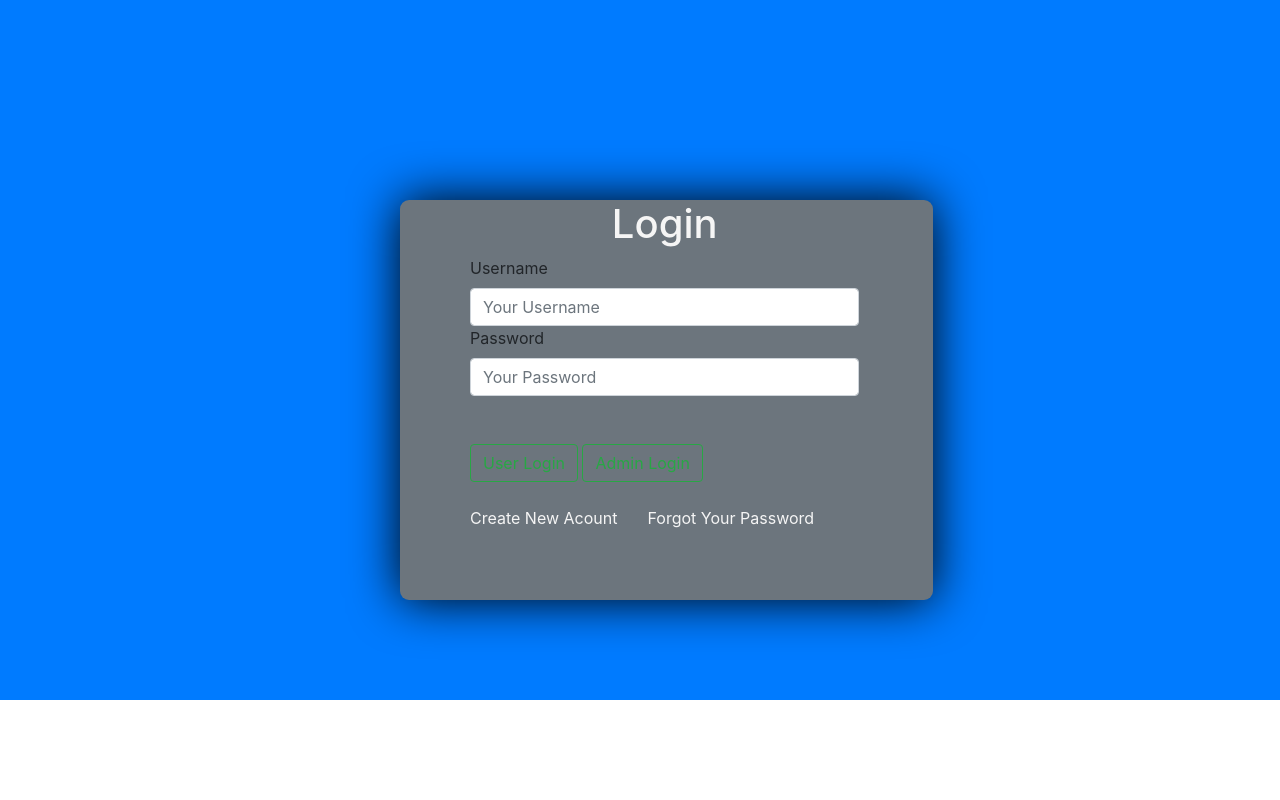
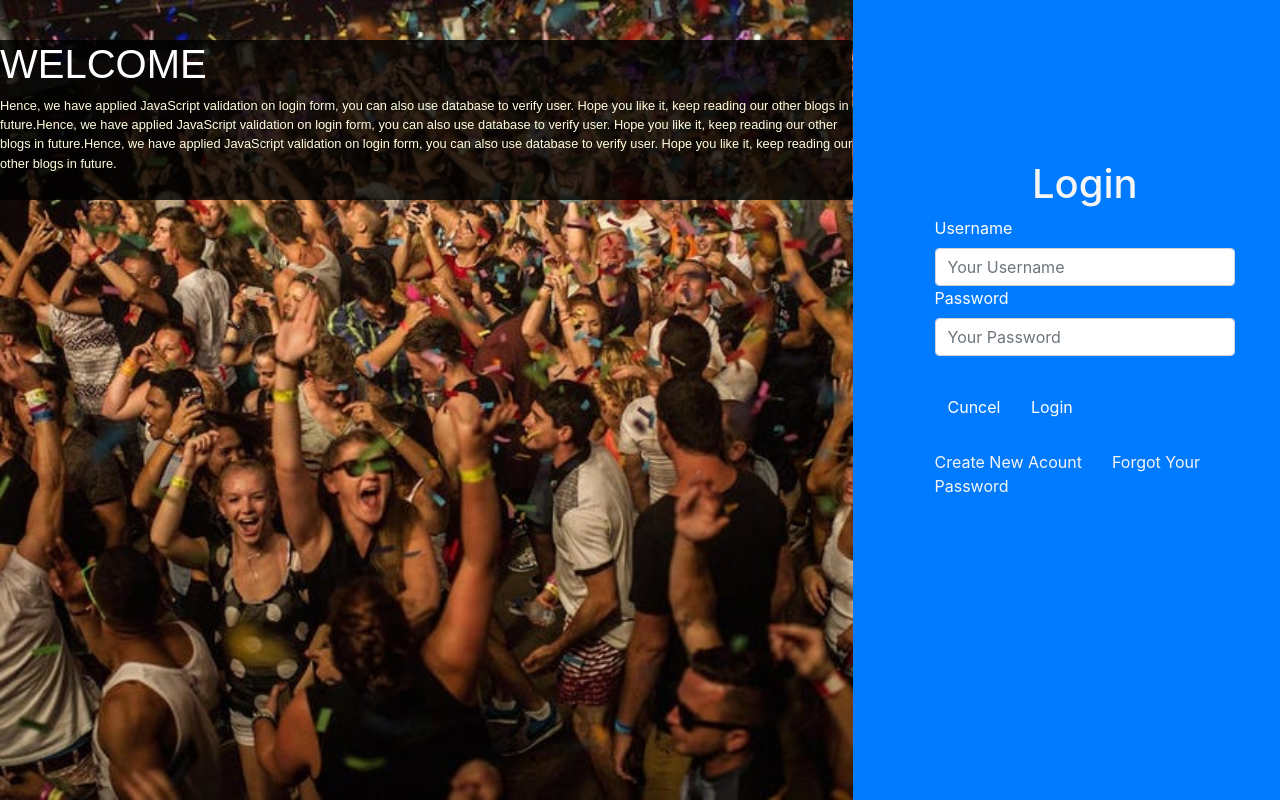
Before and after one commit to jado-jeady/party-ticket, a plain HTML site: page index.html in a window 1280 px wide. Drawn offline with Linux system fonts and the light colour scheme; files whose address does not match are found by name.

Commit message:
the formating of login form and add js static login with jado as password and username

```diff
--- a/index.html
+++ b/index.html
@@ -1,10 +1,9 @@
 <link rel="stylesheet" type="text/css" href="bootstrap.min.css">
 <style type="text/css">
 	.formholder{
-		height: 400px;
-		margin-left: 400px;
-		margin-top: 200px;
-		box-shadow: 0px 0px 50px 0px black;
+		height: 60vh;
+		/*margin-left: 30vw;*/
+		margin-top: 20vh;
 		border-radius: 9px;
 
 	}
@@ -13,14 +12,25 @@
 
 <div class="container-fluid">
 
-	<div class="row bg-primary" style="height: 700px;">
-		<div class="col-md-5 bg-secondary formholder">
-			<form class="form col-md-10" style="margin-left: 40px;">
+	<div class="row bg-primary" style="height: 100vh;">
+		<div class="col-md-8 bg-secondary" style="background-image: url(6.jpg); background-repeat: no-repeat; background-size:cover;">
+
+
+		</div>
+<div style="font-size:2em; height: 20vh; width: 66.6vw;  top:5vh; box-shadow: 2em; font-family: sans-serif; background-color: rgb(1, 1, 1,0.8); position: absolute;">
+	 <h1 class="text text-white" style="box-shadow: 2em; font-family: sans-serif;  position: relative;">WELCOME</h1>
+	 <p style="color:lightyellow; font-size:0.4em;">Hence, we have applied JavaScript validation on login form, you can also use database to verify user. Hope you like it, keep reading our other blogs in future.Hence, we have applied JavaScript validation on login form, you can also use database to verify user. Hope you like it, keep reading our other blogs in future.Hence, we have applied JavaScript validation on login form, you can also use database to verify user. Hope you like it, keep reading our other blogs in future. </p>
+	 </div>
+		<div class="col-md-4 bg-primary formholder">
+			<form class="form col-md-10" style="margin-left: 4vw;">
 				<h1 align="center" style="color: whitesmoke;">Login</h1>
-				<label>Username</label><input type="text" class="form-control" required name="" placeholder="Your Username">
-				<label>Password</label><input type="Password" class="form-control" name="" placeholder="Your Password"><br><br>
-				<button class="btn btn-outline-success btn-light" onclick="window.location.href='homeuser.html'">User Login</button>
-				<button class="btn btn-outline-success btn-light" type="submit" onclick="window.location.href='homeadmin.html'">Admin Login</button><br><br>
+				<label class="text text-white">Username</label><input type="text" class="form-control" required name="username" id="username" placeholder="Your Username">
+
+				<label class="text text-white">Password</label><input type="Password" required class="form-control" id="password" name="password" placeholder="Your Password"><label id="fill" class="text text-danger" style="color:red; font-weight: bolder;"></label><br>
+				<br>
+
+				<button class="btn btn-outline-white bg-primary btn-primary" type="reset">Cuncel</button>
+				<button class="btn btn-outline-white bg-primary btn-primary" type="submit" onclick="logadmin();">Login</button><br><br>
 				<a href="Create.html" class="link" style="color: whitesmoke;">Create New Acount</a>
 				<a href="Create.html" class="link" style="color: whitesmoke; margin-left: 2vw;"> Forgot Your Password</a>
 
@@ -30,3 +40,18 @@
 </div>
 
 <script type="text/javascript" src="bootstrap/js/bootstrap.js"></script>
+
+<script type="text/javascript">
+	function logadmin() {
+		var username=document.getElementById('username').value;
+
+		var password=document.getElementById('password').value;
+		if (username==="jado" && password==="jado") {
+		window.location="homeuser.html"
+		}
+		else{
+			document.getElementById('fill').innerHTML="Type in username and password Please!!";
+			return false;
+		}
+	}
+</script>
```
